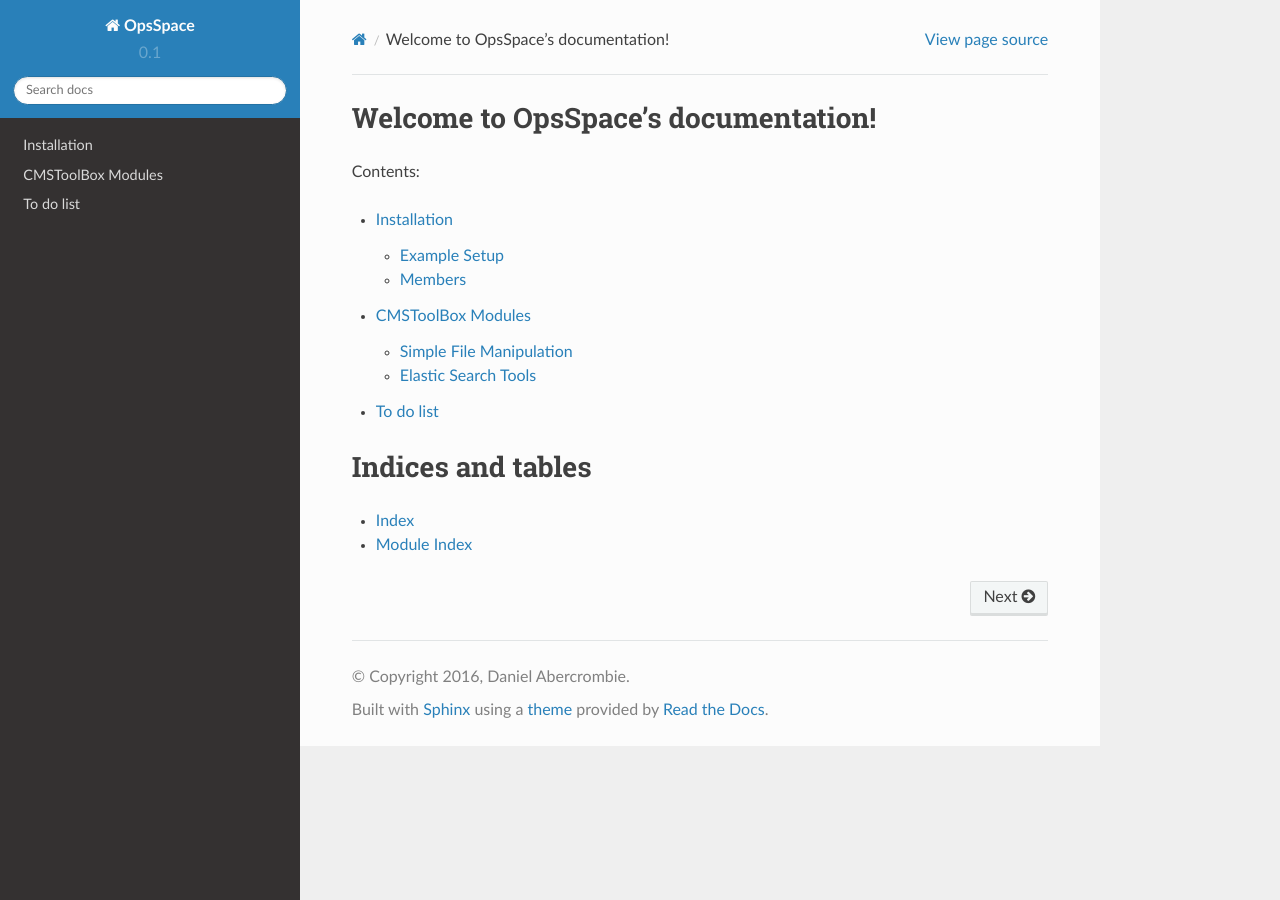
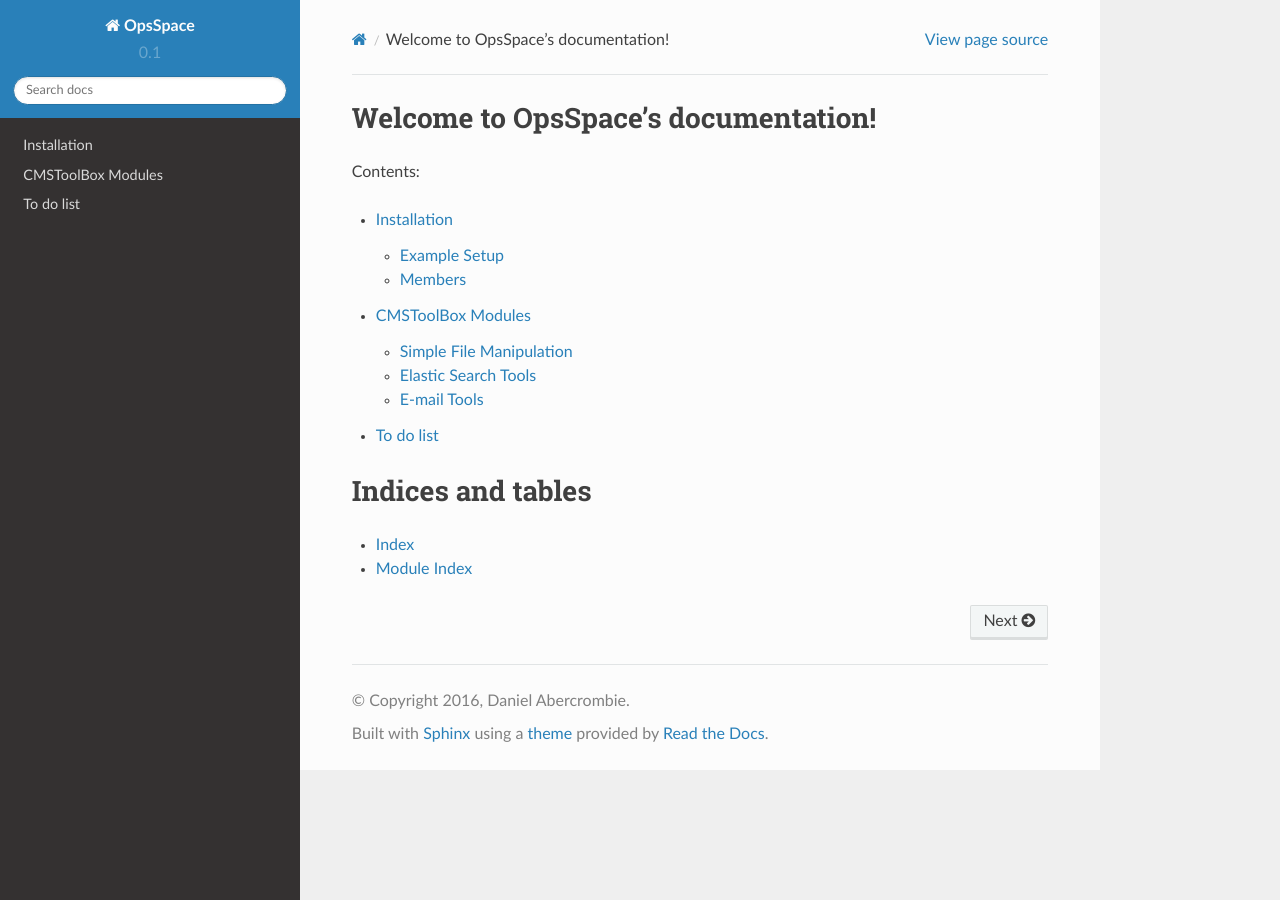
Before and after one commit to CMSCompOps/OpsSpace, a Sphinx documentation site: the page built from docs/index.rst, in a window 1280 px wide. Built offline with Sphinx 7.4.7 and the Read the Docs theme 2.0.0, drawn with Linux system fonts in a browser that asks for light colours.

```diff
--- a/docs/toolbox.rst
+++ b/docs/toolbox.rst
@@ -25,3 +25,9 @@ Elastic Search Tools
 
 .. automodule:: CMSToolBox.elasticsearch
    :members:
+
+E-mail Tools
+------------
+
+.. automodule:: CMSToolBox.emailtools
+   :members:
```
Also changed, not shown: 1 other file.
